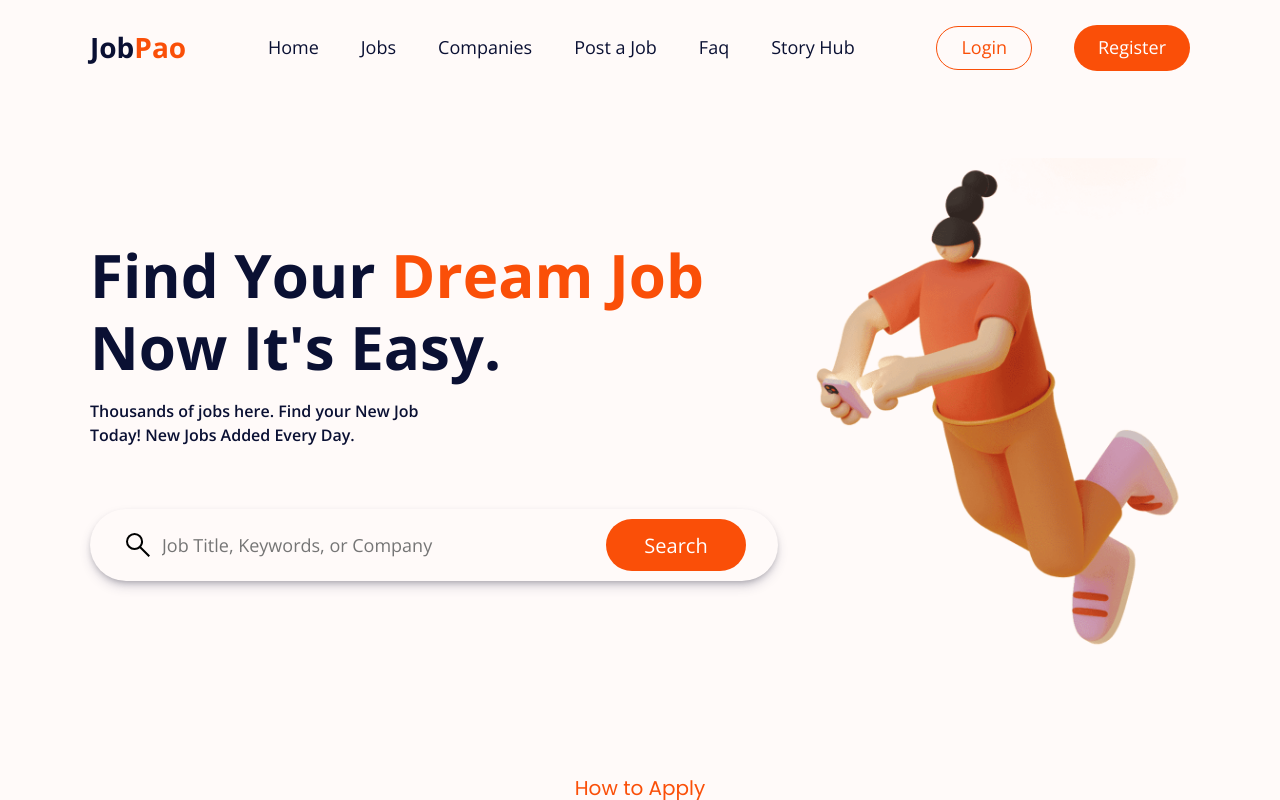
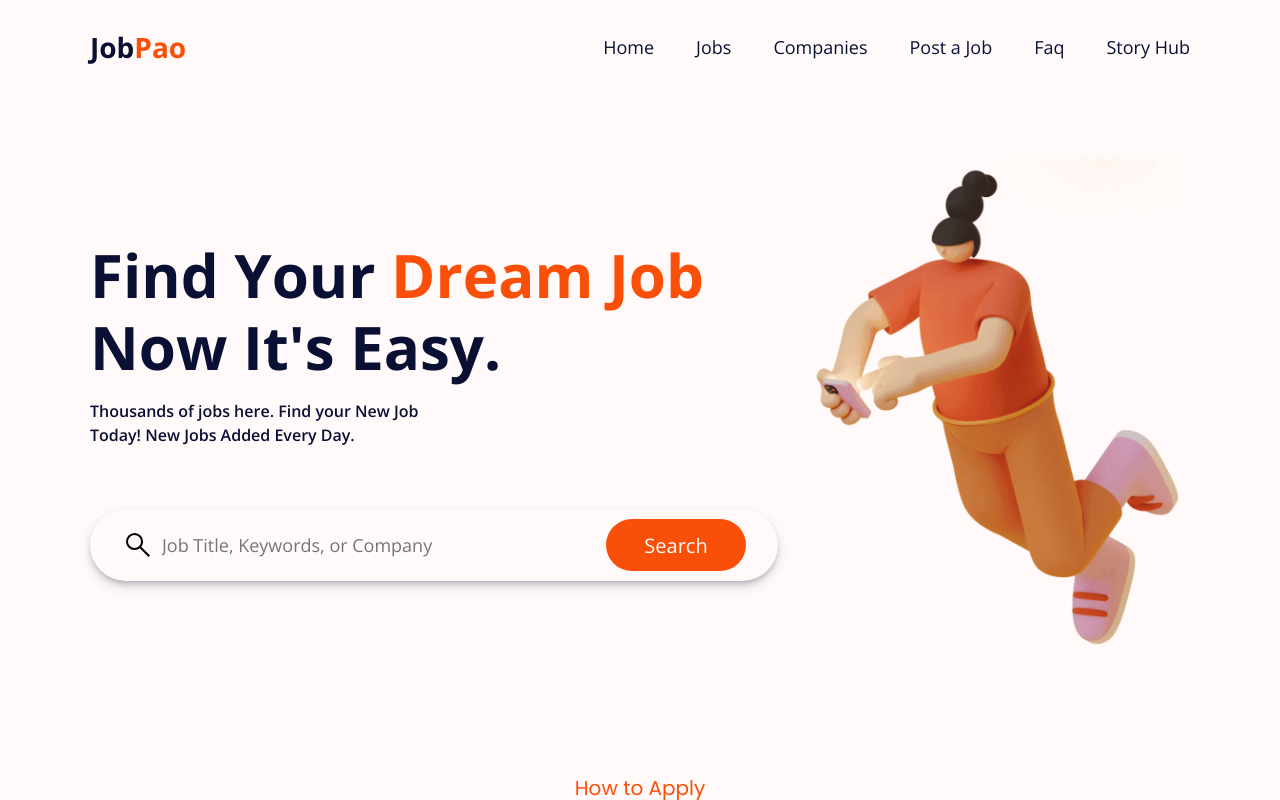
Before and after one commit to vishalmishra2810/sitevacancy, a Next.js app: page / in a window 1280 px wide. Built offline with nearby package versions, Linux system fonts and the light colour scheme.

Commit message:
login register comment out

```diff
--- a/components/dashboard/sections/topSection/TopSection.tsx
+++ b/components/dashboard/sections/topSection/TopSection.tsx
@@ -32,7 +32,7 @@ function TopSection() {
             </Link>
           ))}
         </ul>
-        <ul className={style.topSection__header__menu}>
+        {/* <ul className={style.topSection__header__menu}>
           {HEADER_LINKS_WITH_AUTH.map((item, index) => (
             <Link
               href={item?.path}
@@ -48,7 +48,7 @@ function TopSection() {
               {item?.label}
             </Link>
           ))}
-        </ul>
+        </ul> */}
       </div>
       <div className={style.topSection__body}>
         <div className={style.topSection__body__left}>
--- a/pages/index.tsx
+++ b/pages/index.tsx
@@ -5,7 +5,7 @@ export default function Home() {
   return (
     <>
       <Head>
-        <title>Create Next Appp</title>
+        <title>Site Vacancy</title>
         <meta name="description" content="Generated by create next app" />
         <meta name="viewport" content="width=device-width, initial-scale=1" />
         <link rel="icon" href="/favicon.ico" />
```
